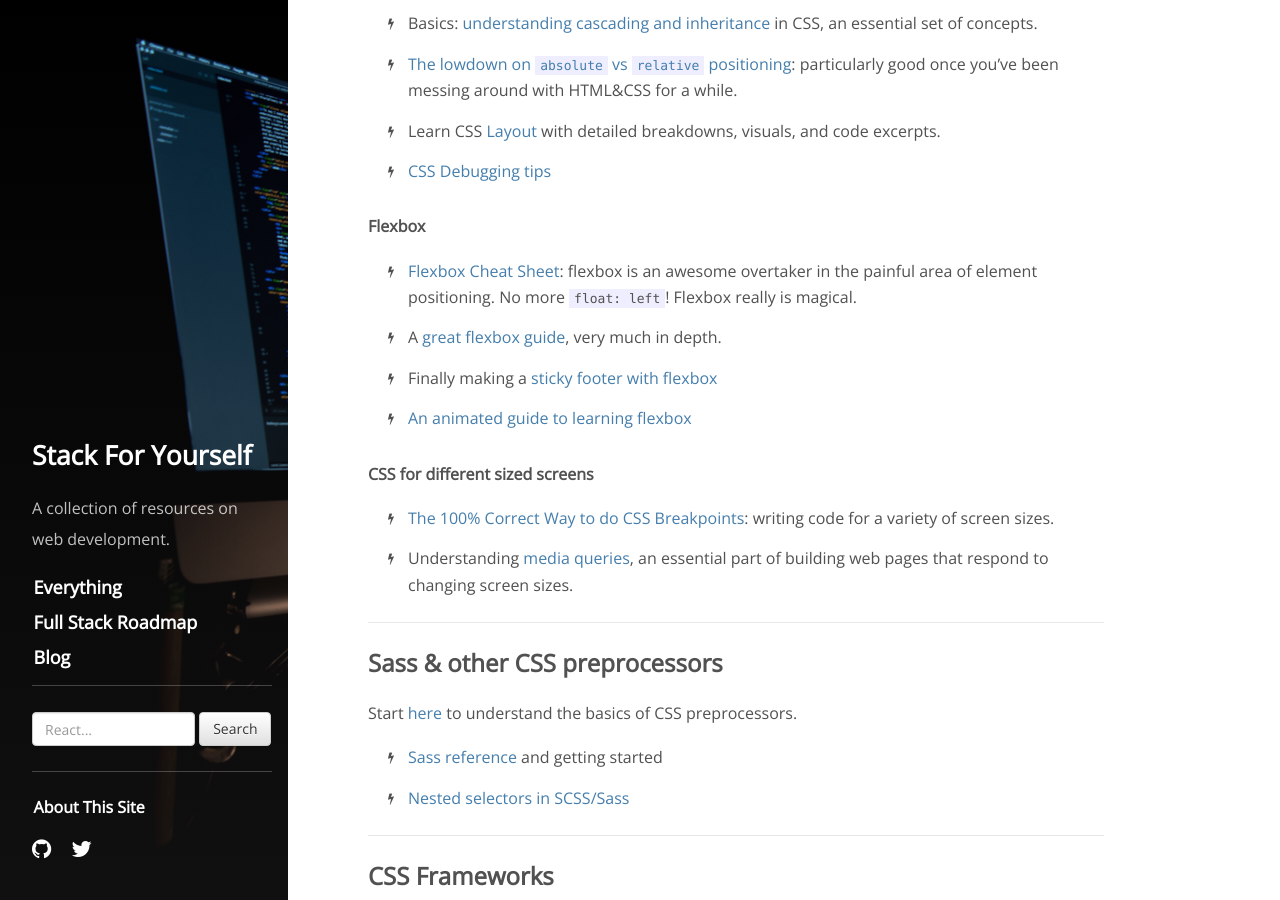
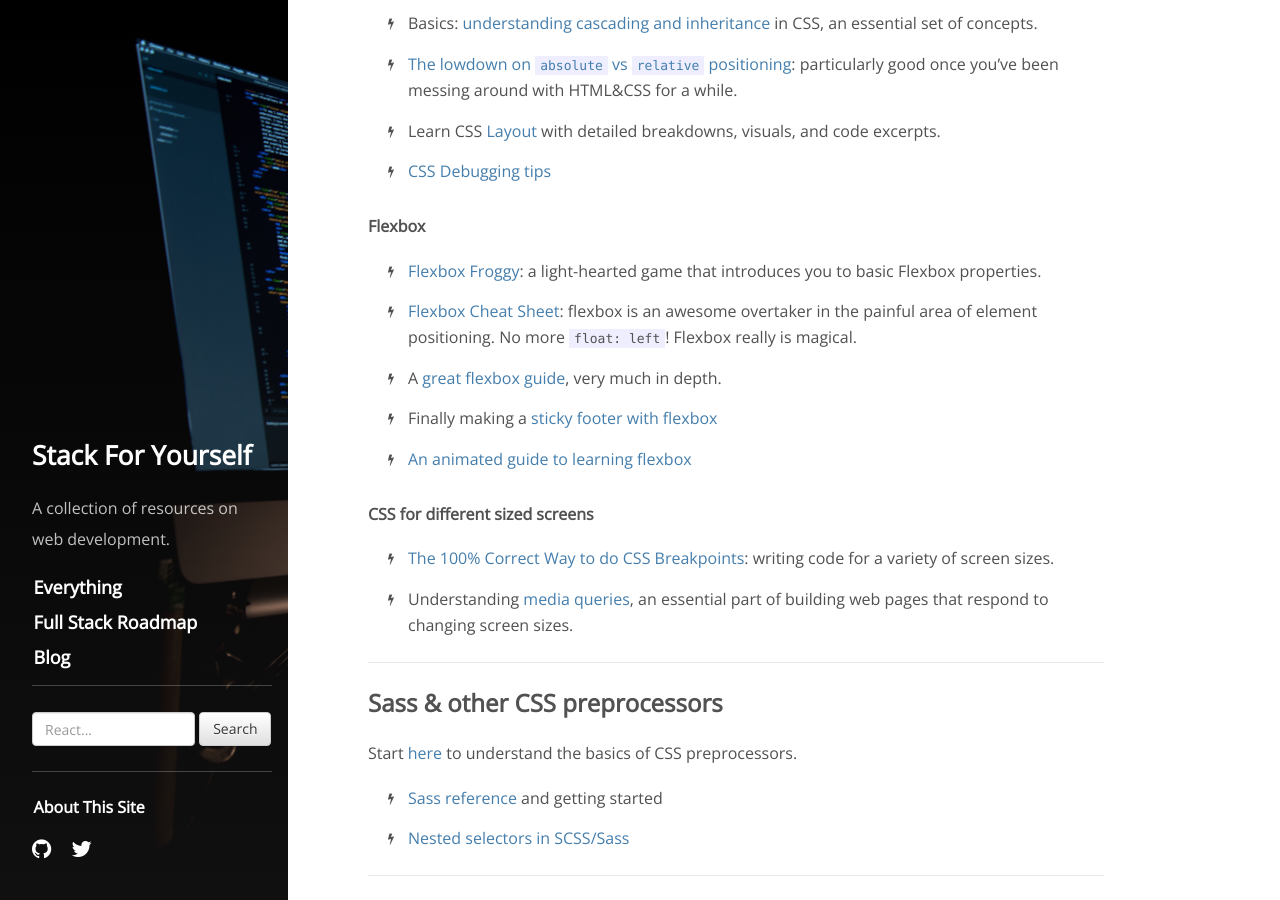
Before and after one commit to mindplace/stack-for-yourself, a Jekyll site: the page built from _posts/2016-06-01-front-end-part-1-html-css-dom.md, in a window 1280 px wide and 900 px high, scrolled down 1876 px. Built offline with Jekyll 4.4.1, drawn with Linux system fonts in a browser that asks for light colours; nearby versions of some CDN libraries; comment, search, counter and statistics services are not loaded.

Commit message:
add flexbox froggy link to correct .md file - correct duplicate jonibologna resource

```diff
--- a/_posts/2016-06-01-front-end-part-1-html-css-dom.md
+++ b/_posts/2016-06-01-front-end-part-1-html-css-dom.md
@@ -60,6 +60,7 @@ Try out [JSFiddle](https://jsfiddle.net/), a free online tool allowing you to ru
 * [CSS Debugging tips](https://css-tricks.com/debugging-tips-tricks/)
 
 #### Flexbox
+* [Flexbox Froggy](http://flexboxfroggy.com/): a light-hearted game that introduces you to basic Flexbox properties.
 * [Flexbox Cheat Sheet](http://jonibologna.com/flexbox-cheatsheet/): flexbox is an awesome overtaker in the painful area of element positioning. No more `float: left`! Flexbox really is magical.
 * A [great flexbox guide](https://css-tricks.com/snippets/css/a-guide-to-flexbox/), very much in depth.
 * Finally making a [sticky footer with flexbox](https://philipwalton.github.io/solved-by-flexbox/demos/sticky-footer/)
```
